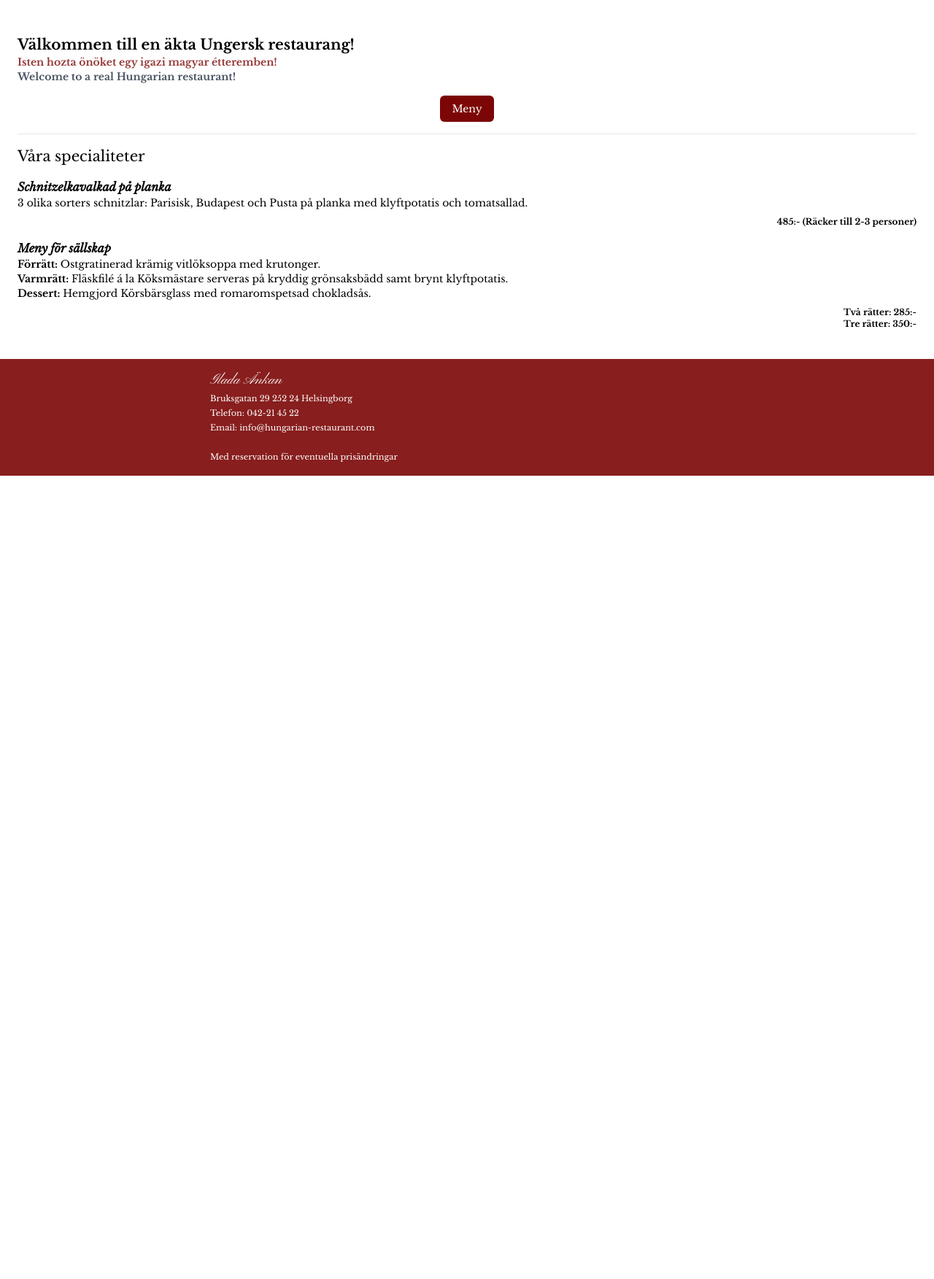
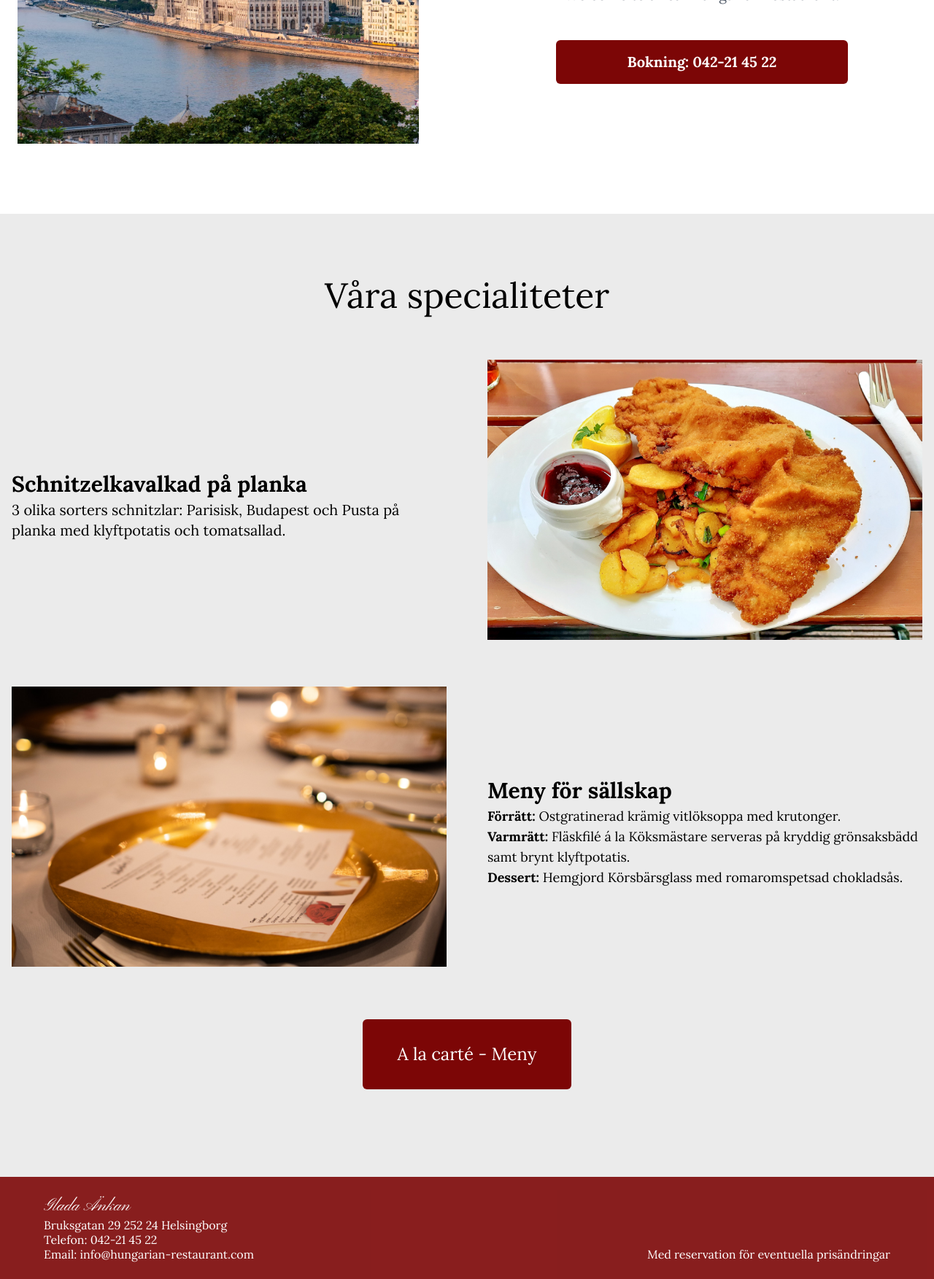
Before and after one commit to rickyklasson/django_proj_gla-nk, a Django app: page / in a window 1280 px wide. Shown: the part 402-2155 px from the top of the page at 73% size. Before the commit the page ends 1054 px from the top, so only its background shows below. Run offline with Django 4.2, Linux system fonts and the light colour scheme; data comes from the database, SQL or seed files in the repository; data that the repository does not hold is empty; some libraries are stand-ins or nearby versions.

Commit message:
Prototype website finished

```diff
--- a/project_folder/static/styles/out.css
+++ b/project_folder/static/styles/out.css
@@ -556,7 +556,7 @@ video {
 }
 
 .font-sec {
-  font-family: "Libre Baskerville", serif;
+  font-family: 'Lora', serif;
 }
 
 .menu-link {
@@ -576,9 +584,24 @@ video {
   font-weight: 700;
 }
 
+@media (min-width: 1024px) {
+  .title {
+    font-size: 1.125rem;
+    line-height: 1.75rem;
+  }
+}
+
 .desc {
   font-size: 0.75rem;
   line-height: 1rem;
+  font-style: italic;
+}
+
+@media (min-width: 1024px) {
+  .desc {
+    font-size: 1rem;
+    line-height: 1.5rem;
+  }
 }
 
 .hung {
@@ -625,16 +660,12 @@ video {
   z-index: 50;
 }
 
-.z-10 {
-  z-index: 10;
-}
-
 .z-\[-10\] {
   z-index: -10;
 }
 
-.z-20 {
-  z-index: 20;
+.m-4 {
+  margin: 1rem;
 }
 
 .mx-auto {
@@ -657,44 +688,40 @@ video {
   margin-bottom: 0.5rem;
 }
 
+.mx-4 {
+  margin-left: 1rem;
+  margin-right: 1rem;
+}
+
+.my-8 {
+  margin-top: 2rem;
+  margin-bottom: 2rem;
+}
+
+.my-6 {
+  margin-top: 1.5rem;
+  margin-bottom: 1.5rem;
+}
+
+.my-4 {
+  margin-top: 1rem;
+  margin-bottom: 1rem;
+}
+
 .mb-4 {
   margin-bottom: 1rem;
 }
 
-.mt-6 {
-  margin-top: 1.5rem;
+.mt-12 {
+  margin-top: 3rem;
 }
 
-.mt-2 {
-  margin-top: 0.5rem;
+.mt-4 {
+  margin-top: 1rem;
 }
 
-.mb-\[4rem\] {
-  margin-bottom: 4rem;
-}
-
-.mt-\[12rem\] {
-  margin-top: 12rem;
-}
-
-.ml-\[auto\] {
-  margin-left: auto;
-}
-
-.mr-0 {
-  margin-right: 0px;
-}
-
-.ml-\[4rem\] {
-  margin-left: 4rem;
-}
-
-.mr-2 {
-  margin-right: 0.5rem;
-}
-
-.mr-4 {
-  margin-right: 1rem;
+.mt-1 {
+  margin-top: 0.25rem;
 }
 
 .block {
@@ -707,6 +734,18 @@ video {
 
 .grid {
   display: grid;
+}
+
+.hidden {
+  display: none;
+}
+
+.h-\[100\%\] {
+  height: 100%;
+}
+
+.h-\[300px\] {
+  height: 300px;
 }
 
 .max-h-screen {
@@ -725,12 +764,24 @@ video {
   width: 100%;
 }
 
-.min-w-\[20vw\] {
-  min-width: 20vw;
+.w-screen {
+  width: 100vw;
+}
+
+.min-w-\[3rem\] {
+  min-width: 3rem;
 }
 
 .max-w-3xl {
   max-width: 48rem;
+}
+
+.max-w-7xl {
+  max-width: 80rem;
+}
+
+.max-w-\[400px\] {
+  max-width: 400px;
 }
 
 .grid-rows-\[auto_1fr_auto\] {
@@ -743,14 +794,6 @@ video {
 
 .items-center {
   align-items: center;
-}
-
-.justify-end {
-  justify-content: flex-end;
-}
-
-.justify-center {
-  justify-content: center;
 }
 
 .justify-between {
@@ -783,9 +826,9 @@ video {
   background-color: rgb(124 6 6 / var(--tw-bg-opacity));
 }
 
-.bg-white {
+.bg-\[\#ebebeb\] {
   --tw-bg-opacity: 1;
-  background-color: rgb(255 255 255 / var(--tw-bg-opacity));
+  background-color: rgb(235 235 235 / var(--tw-bg-opacity));
 }
 
 .bg-cover {
@@ -805,12 +848,8 @@ video {
   padding: 1rem;
 }
 
-.p-6 {
-  padding: 1.5rem;
-}
-
-.p-8 {
-  padding: 2rem;
+.p-3 {
+  padding: 0.75rem;
 }
 
 .px-4 {
@@ -823,6 +862,11 @@ video {
   padding-bottom: 0.5rem;
 }
 
+.px-12 {
+  padding-left: 3rem;
+  padding-right: 3rem;
+}
+
 .py-3 {
   padding-top: 0.75rem;
   padding-bottom: 0.75rem;
@@ -833,19 +877,19 @@ video {
   padding-bottom: 1rem;
 }
 
+.py-8 {
+  padding-top: 2rem;
+  padding-bottom: 2rem;
+}
+
+.py-\[8rem\] {
+  padding-top: 8rem;
+  padding-bottom: 8rem;
+}
+
 .px-6 {
   padding-left: 1.5rem;
   padding-right: 1.5rem;
-}
-
-.py-1 {
-  padding-top: 0.25rem;
-  padding-bottom: 0.25rem;
-}
-
-.px-2 {
-  padding-left: 0.5rem;
-  padding-right: 0.5rem;
 }
 
 .pl-8 {
@@ -905,17 +949,21 @@ video {
   line-height: 1.25rem;
 }
 
-.text-base {
-  font-size: 1rem;
-  line-height: 1.5rem;
+.text-lg {
+  font-size: 1.125rem;
+  line-height: 1.75rem;
 }
 
 .font-bold {
   font-weight: 700;
 }
 
-.leading-5 {
-  line-height: 1.25rem;
+.leading-4 {
+  line-height: 1rem;
+}
+
+.leading-6 {
+  line-height: 1.5rem;
 }
 
 .text-primary {
@@ -979,15 +1005,190 @@ body {
 }
 
 @media (min-width: 768px) {
-  .md\:hidden {
-    display: none;
+  .md\:flex {
+    display: flex;
   }
 
-  .md\:pl-8 {
-    padding-left: 2rem;
+  .md\:justify-between {
+    justify-content: space-between;
   }
 
   .md\:text-left {
     text-align: left;
   }
 }
+
+@media (min-width: 1024px) {
+  .lg\:order-last {
+    order: 9999;
+  }
+
+  .lg\:m-8 {
+    margin: 2rem;
+  }
+
+  .lg\:m-0 {
+    margin: 0px;
+  }
+
+  .lg\:mx-auto {
+    margin-left: auto;
+    margin-right: auto;
+  }
+
+  .lg\:my-10 {
+    margin-top: 2.5rem;
+    margin-bottom: 2.5rem;
+  }
+
+  .lg\:mt-12 {
+    margin-top: 3rem;
+  }
+
+  .lg\:mt-8 {
+    margin-top: 2rem;
+  }
+
+  .lg\:flex {
+    display: flex;
+  }
+
+  .lg\:grid {
+    display: grid;
+  }
+
+  .lg\:hidden {
+    display: none;
+  }
+
+  .lg\:h-\[400px\] {
+    height: 400px;
+  }
+
+  .lg\:h-\[100\%\] {
+    height: 100%;
+  }
+
+  .lg\:w-\[550px\] {
+    width: 550px;
+  }
+
+  .lg\:w-\[100\%\] {
+    width: 100%;
+  }
+
+  .lg\:max-w-7xl {
+    max-width: 80rem;
+  }
+
+  .lg\:grid-cols-2 {
+    grid-template-columns: repeat(2, minmax(0, 1fr));
+  }
+
+  .lg\:grid-cols-\[1fr_1fr_\] {
+    grid-template-columns: 1fr 1fr;
+  }
+
+  .lg\:flex-col {
+    flex-direction: column;
+  }
+
+  .lg\:place-content-center {
+    place-content: center;
+  }
+
+  .lg\:justify-center {
+    justify-content: center;
+  }
+
+  .lg\:gap-14 {
+    gap: 3.5rem;
+  }
+
+  .lg\:gap-8 {
+    gap: 2rem;
+  }
+
+  .lg\:self-end {
+    align-self: flex-end;
+  }
+
+  .lg\:border-b-gray-100 {
+    --tw-border-opacity: 1;
+    border-bottom-color: rgb(243 244 246 / var(--tw-border-opacity));
+  }
+
+  .lg\:py-6 {
+    padding-top: 1.5rem;
+    padding-bottom: 1.5rem;
+  }
+
+  .lg\:px-6 {
+    padding-left: 1.5rem;
+    padding-right: 1.5rem;
+  }
+
+  .lg\:py-24 {
+    padding-top: 6rem;
+    padding-bottom: 6rem;
+  }
+
+  .lg\:py-20 {
+    padding-top: 5rem;
+    padding-bottom: 5rem;
+  }
+
+  .lg\:py-\[12rem\] {
+    padding-top: 12rem;
+    padding-bottom: 12rem;
+  }
+
+  .lg\:px-12 {
+    padding-left: 3rem;
+    padding-right: 3rem;
+  }
+
+  .lg\:py-8 {
+    padding-top: 2rem;
+    padding-bottom: 2rem;
+  }
+
+  .lg\:text-2xl {
+    font-size: 1.5rem;
+    line-height: 2rem;
+  }
+
+  .lg\:text-\[1rem\] {
+    font-size: 1rem;
+  }
+
+  .lg\:text-3xl {
+    font-size: 1.875rem;
+    line-height: 2.25rem;
+  }
+
+  .lg\:text-5xl {
+    font-size: 3rem;
+    line-height: 1;
+  }
+
+  .lg\:text-xl {
+    font-size: 1.25rem;
+    line-height: 1.75rem;
+  }
+
+  .lg\:text-lg {
+    font-size: 1.125rem;
+    line-height: 1.75rem;
+  }
+
+  .lg\:leading-5 {
+    line-height: 1.25rem;
+  }
+}
+
+@media (min-width: 1280px) {
+  .xl\:flex {
+    display: flex;
+  }
+}
--- a/restaurant/templates/base.html
+++ b/restaurant/templates/base.html
@@ -1,5 +1,6 @@
 <!DOCTYPE html>
 <html lang="en">
+
 <head>
   <meta charset="UTF-8" />
   <meta name="viewport" content="width=device-width, initial-scale=1.0" />
@@ -9,48 +10,51 @@
   {% block styles %} {% load static %}
   <link rel="preconnect" href="https://fonts.googleapis.com" />
   <link rel="preconnect" href="https://fonts.gstatic.com" crossorigin />
-    <link
-      href="https://fonts.googleapis.com/css2?family=Libre+Baskerville:ital,wght@0,400;0,700;1,400&family=Pinyon+Script&display=swap"
-      rel="stylesheet"
-    />
+  <link href="https://fonts.googleapis.com/css2?family=Lora:wght@400;500;600;700&family=Pinyon+Script&display=swap"
+    rel="stylesheet">
   <link rel="stylesheet" href="{% static 'styles/out.css' %}" />
   <link rel="stylesheet" href="https://cdn.jsdelivr.net/npm/bootstrap-icons@1.9.1/font/bootstrap-icons.css" />
   {% endblock styles %}
 </head>
+
 <body x-data="{menu_open: 0, menu_idx: 0}">
   <div class="grid grid-rows-[auto_1fr_auto] min-h-screen">
+    <div class="flex flex-col z-90">
+      <!-- Container for Header-->
+      <div class="min-w-screen px-4 py-2 border-b-gray-300 border-b-[1px]">
         <!-- Header -->
-      <div class="flex flex-col z-90">
-        <div class="min-w-screen px-4 py-2 border-b-gray-300 border-b-[1px]">
-          <div class="flex justify-between items-center mx-auto max-w-3xl pl-8">
+        <div class="flex justify-between items-center mx-auto max-w-3xl pl-8 lg:max-w-7xl">
           <div class="hover:cursor-pointer" @click="menu_idx = 0; menu_open = 0">
-              <div class="text-primary text-2xl font-bold font-prim">Restaurang</div>
-              <div class="text-primary text-4xl font-bold font-prim">Glada Änkan</div>
+            <div class="text-primary text-2xl font-prim">Restaurang</div>
+            <div class="text-primary text-4xl font-prim">Glada Änkan</div>
           </div>
-            <button class="p-4" x-on:click="menu_open = !menu_open">
+          <!-- Button for <lg menu -->
+          <button class="p-4 lg:hidden" x-on:click="menu_open = !menu_open">
             <svg width="32" height="32">
-                <path
-                  d="M5 8h20M5 16h20M5 24h20"
-                  fill="none"
-                  stroke="currentColor"
-                  stroke-width="2"
-                  stroke-linecap="round"
-                ></path>
+              <path d="M5 8h20M5 16h20M5 24h20" fill="none" stroke="currentColor" stroke-width="2"
+                stroke-linecap="round"></path>
             </svg>
           </button>
+          <!-- Menu for >lg -->
+          <div class="hidden z-50 lg:flex">
+            <button class="menu-link-lg" x-on:click="menu_idx = 0; menu_open = 0">Hem</button>
+            <button class="menu-link-lg" x-on:click="menu_idx = 1; menu_open = 0">A la Carte</button>
+            <button class="menu-link-lg" x-on:click="menu_idx = 2; menu_open = 0">Dryck</button>
+            <button class="menu-link-lg" x-on:click="menu_idx = 3; menu_open = 0">Om oss</button>
+            <button class="menu-link-lg" x-on:click="menu_idx = 4; menu_open = 0">Gästbok</button>
+          </div>
         </div>
       </div>
       <!-- Navigation menu -->
-        <div class="relative">
+      <div class="relative lg:hidden">
         <div>
           <div
-              class="md:hidden z-50 flex flex-col border-b-gray-300 border-b-[1px] overflow-hidden absolute transition-[max-height] duration-200 ease-in-out"
-              :class="menu_open ? 'max-h-screen' : 'max-h-0' "
-            >
+            class="lg:hidden z-50 flex flex-col border-b-gray-300 border-b-[1px] overflow-hidden absolute transition-[max-height] duration-200 ease-in-out"
+            :class="menu_open ? 'max-h-screen' : 'max-h-0' ">
             <button class="menu-link" x-on:click="menu_idx = 0; menu_open = 0">Hem</button>
             <button class="menu-link" x-on:click="menu_idx = 1; menu_open = 0">A la Carte</button>
             <button class="menu-link" x-on:click="menu_idx = 2; menu_open = 0">Dryck</button>
-              <button class="menu-link" x-on:click="menu_idx = 3; menu_open = 0">Lite Fakta</button>
+            <button class="menu-link" x-on:click="menu_idx = 3; menu_open = 0">Om oss</button>
             <button class="menu-link" x-on:click="menu_idx = 4; menu_open = 0">Gästbok</button>
           </div>
         </div>
@@ -59,24 +63,27 @@
 
     <!-- SPA Routing using Alpine.js -->
     <div class="font-sec">
-        <div x-show="menu_idx == 0">{% include 'pages/index.html' %}</div>
+      <div x-show="menu_idx == 0" class="h-[100%]">{% include 'pages/index.html' %}</div>
       <div x-show="menu_idx == 1">{% include 'pages/a_la_carte.html' %}</div>
       <div x-show="menu_idx == 2">{% include 'pages/dryck.html' %}</div>
       <div x-show="menu_idx == 3">{% include 'pages/lite_fakta.html' %}</div>
       <div x-show="menu_idx == 4">{% include 'pages/gästbok.html' %}</div>
     </div>
-      <footer class="bg-primary/90">
-        <div class="w-full max-w-3xl mx-auto text-white p-4 text-center md:text-left md:pl-8">
-          <p class="font-prim text-xl">Glada Änkan</p>
-          <div class="font-sec text-[0.7rem] leading-5">
+    <footer class="bg-primary/90 px-12">
+      <div class="w-full max-w-3xl mx-auto text-white p-3 text-center md:text-left lg:max-w-7xl lg:py-6">
+        <p class="font-prim text-xl lg:text-2xl">Glada Änkan</p>
+        <div class="font-sec text-[0.7rem] leading-4 md:flex md:justify-between lg:text-[1rem] lg:leading-5">
+          <div>
             Bruksgatan 29 252 24 Helsingborg <br />
             Telefon: 042-21 45 22<br />
             Email: info@hungarian-restaurant.com <br />
+          </div>
           <br />
-            Med reservation för eventuella prisändringar
+          <div class="lg:flex"><p class="lg:self-end">Med reservation för eventuella prisändringar</p></div>
         </div>
       </div>
     </footer>
   </div>
 </body>
+
 </html>
--- a/restaurant/templates/components/menu_food_entry.html
+++ b/restaurant/templates/components/menu_food_entry.html
@@ -1,8 +1,8 @@
 <div
-  class="flex justify-between py-2 border-b-[1px] border-b-gray-300 last:border-b-0">
+  class="flex justify-between py-2 border-b-[1px] border-b-gray-300 last:border-b-0 lg:border-b-gray-100">
   <div>
     <!-- Menu entry -->
-    <h3 class="swe title text-base">{{ entry.swedish_title }}</h3>
+    <h3 class="title text-lg leading-6 lg:text-2xl">{{ entry.swedish_title }}</h3>
     <p class="swe desc">{{ entry.swedish_description }}</p>
     <h3 class="hung title">{{ entry.hungarian_title }}</h3>
     <p class="hung desc">{{ entry.hungarian_description }}</p>
@@ -11,6 +11,6 @@
   </div>
   <div>
     <!-- Price entry -->
-    <p class="min-w-[20vw] text-right pr-3">{{ entry.price }}:-</p>
+    <p class="min-w-[3rem] text-right pr-3 lg:text-xl">{{ entry.price }}:-</p>
   </div>
 </div>
--- a/restaurant/templates/pages/gästbok.html
+++ b/restaurant/templates/pages/gästbok.html
@@ -1,12 +1,12 @@
 <div class="flex flex-col p-4 max-w-3xl mx-auto">
-  <h2 class="text-center font-bold text-2xl mb-4">Gästbok</h2>
+  <h2 class="text-center font-bold text-2xl mb-4 lg:text-3xl">Gästbok</h2>
   {% for entry in guest_book %}
   <div class="flex flex-col py-3 border-b-[1px]">
     <div class="flex justify-between items-center pb-2">
       <div class="font-bold">{{ entry.name }}</div>
-      <div class="text-xs">{{ entry.date_time|date:"Y-d-m H:m" }}</div>
+      <div class="text-xs lg:text-lg">{{ entry.date_time|date:"Y-d-m H:m" }}</div>
     </div>
-    <div class="text-sm text-justify">{{ entry.review_text }}</div>
+    <div class="text-sm text-justify lg:text-lg">{{ entry.review_text }}</div>
   </div>
   {% endfor %}
 </div>
--- a/restaurant/templates/pages/index.html
+++ b/restaurant/templates/pages/index.html
@@ -1,39 +1,62 @@
 {% load static %}
-<div
-  style="background-image: url({% static 'images/bg-parl.png' %})"
-  class="bg-color bg-cover bg-center flex items-center"
->
-  <div class="mx-auto mb-[4rem] mt-[12rem] bg-primary text-white px-6 py-4 font-sec rounded-md font-bold">
+<div>
+  <div class="mx-auto lg:px-6 max-w-7xl grid lg:grid-cols-2 lg:py-24 lg:gap-14 lg:place-content-center">
+    <!-- Hero image -->
+    <div style="background-image: url({% static 'images/bg-parl.png' %})"
+      class="bg-cover bg-center h-[300px] lg:h-[400px] lg:w-[550px]">
+    </div>
+    <!-- CTA -->
+    <div class="text-center my-12 mx-6 xl:flex lg:flex-col lg:justify-center lg:mx-auto">
+      <div>
+        <h1 class="text-2xl title lg:text-3xl">Välkommen till en äkta Ungersk restaurang!</h1>
+        <div>
+          <div>
+            <h1 class="hung text-xl">Isten hozta önöket egy igazi magyar étteremben!</h1>
+            <h1 class="eng text-xl">Welcome to a real Hungarian restaurant!</h1>
+          </div>
+          <div class="mx-auto mt-12 py-4 bg-primary text-white rounded-md font-bold text-xl max-w-[400px]">
             Bokning: 042-21 45 22
           </div>
         </div>
-<div class="bg-white z-10 p-6 text-justify">
-  <h1 class="swe title mt-6 text-xl">Välkommen till en äkta Ungersk restaurang!</h1>
-  <h1 class="hung title text-sm">Isten hozta önöket egy igazi magyar étteremben!</h1>
-  <h1 class="eng title text-sm mb-4">Welcome to a real Hungarian restaurant!</h1>
-  <div class="flex justify-center">
-    <button x-on:click="menu_idx = 1; menu_open = 0" class="bg-primary text-white text-sm py-2 px-4 mb-4 rounded-md">Meny</button>
       </div>
-  <hr />
-  <h2 class="text-left py-4 text-xl">Våra specialiteter</h2>
-  <div class="mb-4 text-left">
-    <h3 class="font-bold"><i>Schnitzelkavalkad på planka</i></h3>
-    <p class="text-sm">
+    </div>
+  </div>
+  <!-- Lower section start.-->
+  <div class="bg-[#ebebeb] py-8 lg:py-20 w-screen">
+    <div class="max-w-7xl mx-auto">
+      <h2 class="text-center text-2xl my-2 lg:text-5xl">Våra specialiteter</h2>
+      <!-- Grid row 1 -->
+      <div class="m-4 lg:grid lg:mt-12 lg:grid-cols-2 lg:gap-14">
+        <div class="text-left mt-4 lg:h-[100%] lg:flex lg:flex-col lg:justify-center">
+          <h2 class="font-bold text-lg lg:text-3xl">Schnitzelkavalkad på planka</h2>
+          <p class="mt-1 lg:text-xl">
             3 olika sorters schnitzlar: Parisisk, Budapest och Pusta på planka med klyftpotatis och tomatsallad.
           </p>
-    <p class="text-xs font-bold text-right mt-2">485:- (Räcker till 2-3 personer)</p>
         </div>
-  <div class="mb-4 text-left">
-    <h3 class="font-bold"><i>Meny för sällskap</i></h3>
-    <p class="text-sm"><b>Förrätt: </b>Ostgratinerad krämig vitlöksoppa med krutonger.</p>
-    <p class="text-sm">
+        <div style="background-image: url({% static 'images/hero-spec-1.jpg' %})"
+          class="bg-cover bg-center py-[8rem] mt-4 lg:w-[100%] lg:py-[12rem]">
+        </div>
+      </div>
+      <!-- Grid row 2 -->
+      <div class="mx-4 my-8 lg:grid lg:mt-12 lg:grid-cols-2 lg:gap-14">
+        <div class="text-left mt-4 lg:h-[100%] lg:flex lg:flex-col lg:justify-center lg:order-last">
+          <h2 class="font-bold text-lg lg:text-3xl">Meny för sällskap</h2>
+          <p class="text-sm mt-1 lg:text-lg"><b>Förrätt: </b>Ostgratinerad krämig vitlöksoppa med krutonger.</p>
+          <p class="text-sm lg:text-lg">
             <b>Varmrätt: </b>Fläskfilé á la Köksmästare serveras på kryddig grönsaksbädd samt brynt klyftpotatis.
           </p>
-    <p class="text-sm"><b>Dessert: </b>Hemgjord Körsbärsglass med romaromspetsad chokladsås.</p>
-
-    <p class="text-xs font-bold text-right mt-2">
-      Två rätter: 285:-<br />
-      Tre rätter: 350:-
-    </p>
+          <p class="text-sm lg:text-lg"><b>Dessert: </b>Hemgjord Körsbärsglass med romaromspetsad chokladsås.</p>
+        </div>
+        <div style="background-image: url({% static 'images/hero-spec-2.jpg' %})"
+          class="bg-cover bg-center py-[8rem] mt-4 lg:w-[100%] lg:py-[12rem]">
         </div>
       </div>
+      <div class="text-center">
+        <button x-on:click="menu_idx = 1; menu_open = 0"
+          class="bg-primary text-white text-bold py-4 px-6 my-6 rounded-md mx-auto lg:px-12 lg:py-8 lg:text-2xl lg:my-10">
+          A la carté - Meny
+        </button>
+      </div>
+    </div>
+  </div>
+</div>
--- a/restaurant/templates/pages/lite_fakta.html
+++ b/restaurant/templates/pages/lite_fakta.html
@@ -1,29 +1,35 @@
-{% load static %} <img src="{% static "images/bg-night.png"%}" class="z-[-10] object-cover">
-<div class="p-4">
-  <h2 class="text-2xl font-bold py-4">Om oss</h2>
-  <p class="mb-4">
+{% load static %}
+<div class="grid lg:grid-cols-[1fr_1fr_] lg:gap-8 lg:m-8">
+  <img src="{% static "images/bg-night.png"%}" class="z-[-10] object-cover">
+  <div class="m-4 lg:m-0">
+    <h2 class="text-2xl font-bold lg:text-3xl">Om oss</h2>
+    <p class="my-4 text-sm lg:text-lg">
       Under senare tid har vårt vackra Helsingborg fått ett brett utbud av olika restauranger. Många länder är
       representerade i den färgglada restaurang skalan. Vår ambition är att bredda detta med ett land som verkligen
       förtjänar det.
     </p>
-  <p class="hung mb-4">
-    Az elmúlt idöben sok új étterem nyílt a mi szép városunkban - Helsingborg-ban, ma már nagyon sok ország képviselteti
-    magát ezen a sokszínü éttermi palettán. A mi célunk, hogy még egy országgal kibövítsük e széles skálát,
-    Magyarország-gal amely valóban rászolgál gasztronómiai hírnevére.
+    <p class="hung mb-4 text-sm lg:text-lg">
+      Az elmúlt idöben sok új étterem nyílt a mi szép városunkban - Helsingborg-ban, ma már nagyon sok ország
+      képviselteti magát ezen a sokszínü éttermi palettán. A mi célunk, hogy még egy országgal kibövítsük e széles
+      skálát, Magyarország-gal amely valóban rászolgál gasztronómiai hírnevére.
     </p>
 
-  <p class="mb-4">Vi erbjuder Er en nöjesresa till musikens vackra värld med välkryddade maträtter och eldiga viner.</p>
-  <p class="hung mb-4">
+    <p class="mb-4 text-sm lg:text-lg">
+      Vi erbjuder Er en nöjesresa till musikens vackra värld med välkryddade maträtter och eldiga viner.
+    </p>
+    <p class="hung mb-4 text-sm lg:text-lg">
       Szeretettel meghívjuk önöket egy utazásra a zene csodálatos világába, jól füszerezett ételek és tüzes borok
       kíséretében.
     </p>
-  <hr />
-  <h2 class="text-2xl font-bold py-4">Vi rekommenderar er att besöka Ungern!</h2>
-  <p class="mb-4">
-    Det finns inte nog med anledningar att besöka Ungern! Ungern har ett behagligt klimat, rika kulturskatter ett intensivt vetenskapligt,
-    ekonomiskt och gastronomiskt liv. Budapest är underbart! För mångfalden! För levande folkloren! För naturens
-    skull! För härligt vatten! För det utmärkta köket!
-    <br><br>
+  </div>
+</div>
+<div class="m-4 lg:m-8">
+  <h2 class="text-2xl font-bold py-4 lg:text-3xl">Vi rekommenderar er att besöka Ungern!</h2>
+  <p class="text-sm lg:text-lg">
+    Det finns inte nog med anledningar att besöka Ungern! Ungern har ett behagligt klimat, rika kulturskatter ett
+    intensivt vetenskapligt, ekonomiskt och gastronomiskt liv. Budapest är underbart! För mångfalden! För levande
+    folkloren! För naturens skull! För härligt vatten! För det utmärkta köket!
+    <br /><br />
     Hos oss får ni en äkta försmak på den gästvänlighet och det utmärkta kök som Ungern står för!
   </p>
 </div>
```
Also changed, not shown: other parts of project_folder/static/styles/out.css (+32 -34 lines), project_folder/static/styles_src/main.css (+10 -6 lines), project_folder/static/images/bg-night.png (added), project_folder/static/images/bg-parl.png (added), project_folder/static/images/hero-spec-1.jpg (added), project_folder/static/images/hero-spec-2.jpg (added), restaurant/apps.py (line endings or trailing spaces). Lines whose indentation alone changed are shown as unchanged.
